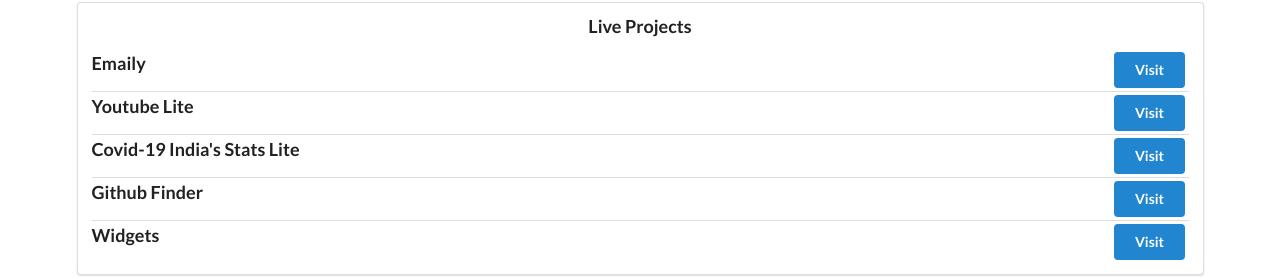
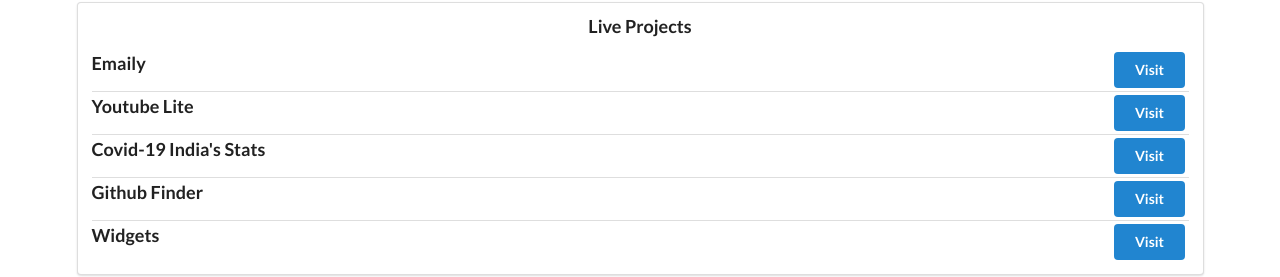
Before and after one commit to islaycode/Portfolio-App, a React (Create React App) app: page /projects in a window 1280 px wide. Shown: the part 63-340 px from the top of the page. Built offline with nearby package versions, Linux system fonts and the light colour scheme.

Commit message:
fixed typo in Projects

```diff
--- a/src/components/Projects.js
+++ b/src/components/Projects.js
@@ -45,7 +45,7 @@
                         </a>
                     </div>
                         <div className="content">
-                            <h3 className="ui header">Covid-19 India's Stats Lite</h3>
+                            <h3 className="ui header">Covid-19 India's Stats</h3>
                         </div>
                 </div>
 
```
